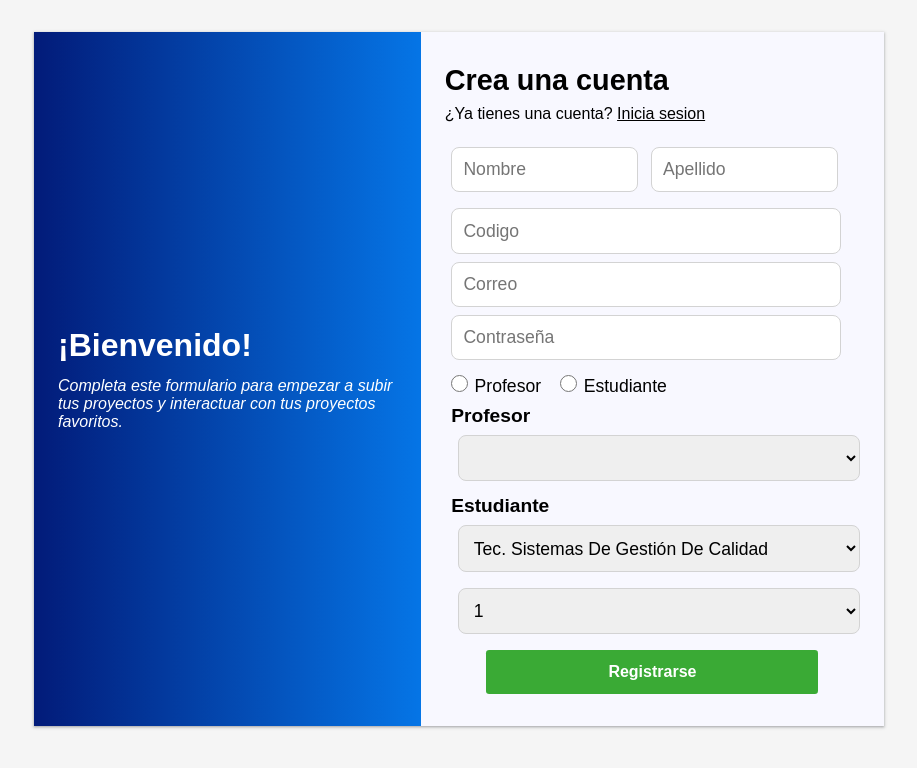
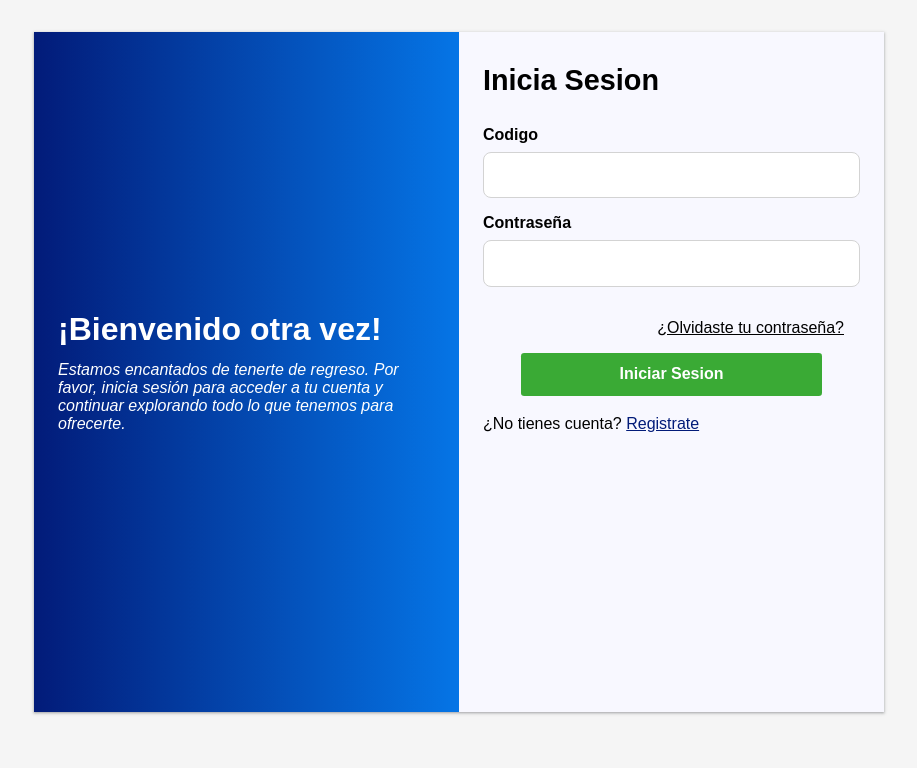
Before and after one commit to Jimmy2004S/Plataforma-Proaula, a React (Vite) app in the folder client/: page / in a window 1280 px wide. Shown: the top 768 px of the page, without its empty margins (181-1098 px from the left). Built offline with nearby package versions, Linux system fonts and the light colour scheme.

Commit message:
Componente de login y rutas para inicio de usuarios

```diff
--- a/client/src/App.jsx
+++ b/client/src/App.jsx
@@ -1,6 +1,11 @@
-import { RegisterPage } from "./pages/RegisterPage"
+// importar react router-dom para las rutas
 import {BrowserRouter, Routes, Route} from 'react-router-dom'
-import { RegistroUsuariosPage } from "./pages/Admin/RegistroUsuariosPage"
+//importar paginas de la aplicacion que se usaran en las rutas
+import { RegisterPage } from "./pages/common/RegisterPage"
+import { LogInPage } from "./pages/common/LogInPage"
+import {IndexAdminPage} from './pages/Admin/IndexAdminPage'
+import { IndexStudentPage } from './pages/students/IndexStudentsPage'
+import { IndexProfessorPage } from './pages/professors/IndexProfessorPage'
 
 function App() {
 
@@ -8,8 +13,11 @@ function App() {
     <>
       <BrowserRouter>
         <Routes>
-          <Route path="/" element={<RegisterPage/>}/>
-          <Route path="/list-users" element={<RegistroUsuariosPage/>}/>
+          <Route path="/" element={<LogInPage/>}/>
+          <Route path="/register-page" element={<RegisterPage/>}/>
+          <Route path='/indexAdmin' element={<IndexAdminPage/>}/>
+          <Route path='/indexStudent' element={<IndexStudentPage/>}/>
+          <Route path='/indexProfessor' element={<IndexProfessorPage/>}/>
         </Routes>
       </BrowserRouter>
     </>
--- /dev/null
+++ b/client/src/assets/styles/login-page.scss
@@ -0,0 +1,96 @@
+@use 'reset.scss';
+@use './mixins/mixin-form.scss';
+
+body{
+    background-color: whitesmoke;
+}
+
+.Flex-container{
+    @include mixin-form.form-flex;
+    margin: 2rem auto;
+    width: 80%;
+    max-width: 870px;
+    height: 85vh;
+    box-shadow: rgba(60, 64, 67, 0.3) 0px 1px 2px 0px, rgba(60, 64, 67, 0.15) 0px 1px 3px 1px;
+}
+
+.container{
+    background: linear-gradient(to right, #021B79, #0575E6);
+    color: #fff;
+    padding-inline: 1.5rem;
+    display: flex;
+    flex-direction: column;
+    justify-content: center;
+    gap: 0.8rem;
+    width: 50%;
+
+    &__title{
+        font-size: 2rem;
+    }
+
+    &__text{
+        font-style: italic;
+    }
+
+    @media (max-width: 767px) {
+       width: 100%;
+       padding: 1.5rem;
+    }
+}
+
+.Form{
+    background-color: #f8f8ff;
+    padding: 1.5rem;
+    width: 50%;
+    min-height: 85vh;
+    &__title{
+        font-size: 1.8rem;
+        line-height: 1.7;
+        margin-bottom: 1.3rem;
+    }
+    &__label{
+       font-weight: bold;
+       display: block;
+    }
+    &__input{
+        display: block;
+        padding: 0.7rem;
+        font-size: 1.2rem;
+        border-radius: 0.5rem;
+        border: 1px solid lightgray;
+        margin-bottom: 1rem;
+        margin-top: 0.5rem;
+        width: 100%;
+
+        &:focus{
+            outline: none;
+        }
+    }
+
+    &__link{
+        float: right;
+        margin: 1rem;
+    }
+
+    &__button{
+        display: block;
+        border: none;
+        border-radius: 0.2rem;
+        background-color: #3AAA35;
+        color: #fff;
+        padding: 0.8rem;
+        margin: 1.2rem auto;
+        font-weight: bold;
+        width: 80%;
+        font-size: 1rem;
+    }
+
+    &__link--blue{
+        color: #021B79;
+    }
+
+    @media (max-width: 767px) {
+        width: 100%;
+        padding: 1.5rem;
+    }
+}
--- /dev/null
+++ b/client/src/pages/Admin/IndexAdminPage.jsx
@@ -0,0 +1,7 @@
+export const IndexAdminPage = () => {
+  return (
+    <>
+      <div>IndexAdmin</div>
+    </>
+  );
+};
--- a/client/src/pages/Admin/RegistroUsuariosPage.jsx
+++ b/client/src/pages/Admin/RegistroUsuariosPage.jsx
@@ -2,7 +2,7 @@
 import Footer from "../../components/common/Footer";
 import Nav from "../../components/admin/Nav";
 import { RegistroCard } from "../../components/admin/RegistroCard";
-import "../../assets/styles/admin/registerpage.scss";
+import "../../assets/styles/admin/userlist-page.scss";
 import { useGetUserQuery } from "../../api/apiSlice";
 
 export const RegistroUsuariosPage = () => {
--- /dev/null
+++ b/client/src/pages/common/LogInPage.jsx
@@ -0,0 +1,34 @@
+import "../../assets/styles/login-page.scss";
+import { Link } from "react-router-dom";
+
+export const LogInPage = () => {
+  return (
+    <div className="flex-container">
+      <div className="container">
+        <h2 className="container__title">¡Bienvenido otra vez!</h2>
+        <p className="container__text">
+          Estamos encantados de tenerte de regreso. Por favor, inicia sesión
+          para acceder a tu cuenta y continuar explorando todo lo que tenemos
+          para ofrecerte.
+        </p>
+      </div>
+      <form method="post" className="Form">
+        <h3 className="Form__title">Inicia Sesion</h3>
+        <label htmlFor="codigo" className="Form__label">Codigo</label>
+        <input type="text" name="" id="codigo" className="Form__input" />
+        <label htmlFor="contrasenia" className="Form__label">Contraseña</label>
+        <input
+          type="password"
+          name=""
+          id="contrasenia"
+          className="Form__input"
+        />
+        <Link to="/recuperar-contrasenia" className="Form__link">¿Olvidaste tu contraseña?</Link>
+        <input type="submit" value="Iniciar Sesion" className="Form__button" />
+        <p>
+          ¿No tienes cuenta? <Link to="/register-page" className="Form__link--blue">Registrate</Link>
+        </p>
+      </form>
+    </div>
+  );
+};
--- a/client/src/pages/RegisterPage.jsx
+++ b/client/src/pages/common/RegisterPage.jsx
@@ -1,6 +1,7 @@
-import "../assets/styles/main.scss";
+import "../../assets/styles/register-page.scss";
 import { useState } from "react";
-import { useCreateUserMutation } from "../api/apiSlice";
+import { useCreateUserMutation } from "../../api/apiSlice";
+import {Link} from 'react-router-dom'
 
 export const RegisterPage = () => {
   const [userData, setUserData] = useState({
@@ -60,7 +61,7 @@ export const RegisterPage = () => {
       <form method="post" className="form" onSubmit={handleSubmit}>
         <h3 className="form__title">Crea una cuenta</h3>
         <p className="form__text">
-          ¿Ya tienes una cuenta? <a href="">Inicia sesion</a>
+          ¿Ya tienes una cuenta? <Link to="/">Inicia sesion</Link>
         </p>
         <input
           type="text"
--- /dev/null
+++ b/client/src/pages/professors/IndexProfessorPage.jsx
@@ -0,0 +1,5 @@
+export const IndexProfessorPage = () => {
+  return (
+    <div>IndexProfessors</div>
+  )
+}
--- /dev/null
+++ b/client/src/pages/students/IndexStudentsPage.jsx
@@ -0,0 +1,5 @@
+export const IndexStudentPage = () => {
+  return (
+    <div>IndexStudents</div>
+  )
+}
```
Also changed, not shown: client/src/pages/professors/IniciarSesionPage.jsx (deleted, +0 -26 lines), client/src/assets/styles/admin/userlist-page.scss (renamed from client/src/assets/styles/admin/registerpage.scss), client/src/assets/styles/register-page.scss (renamed from client/src/assets/styles/main.scss).
